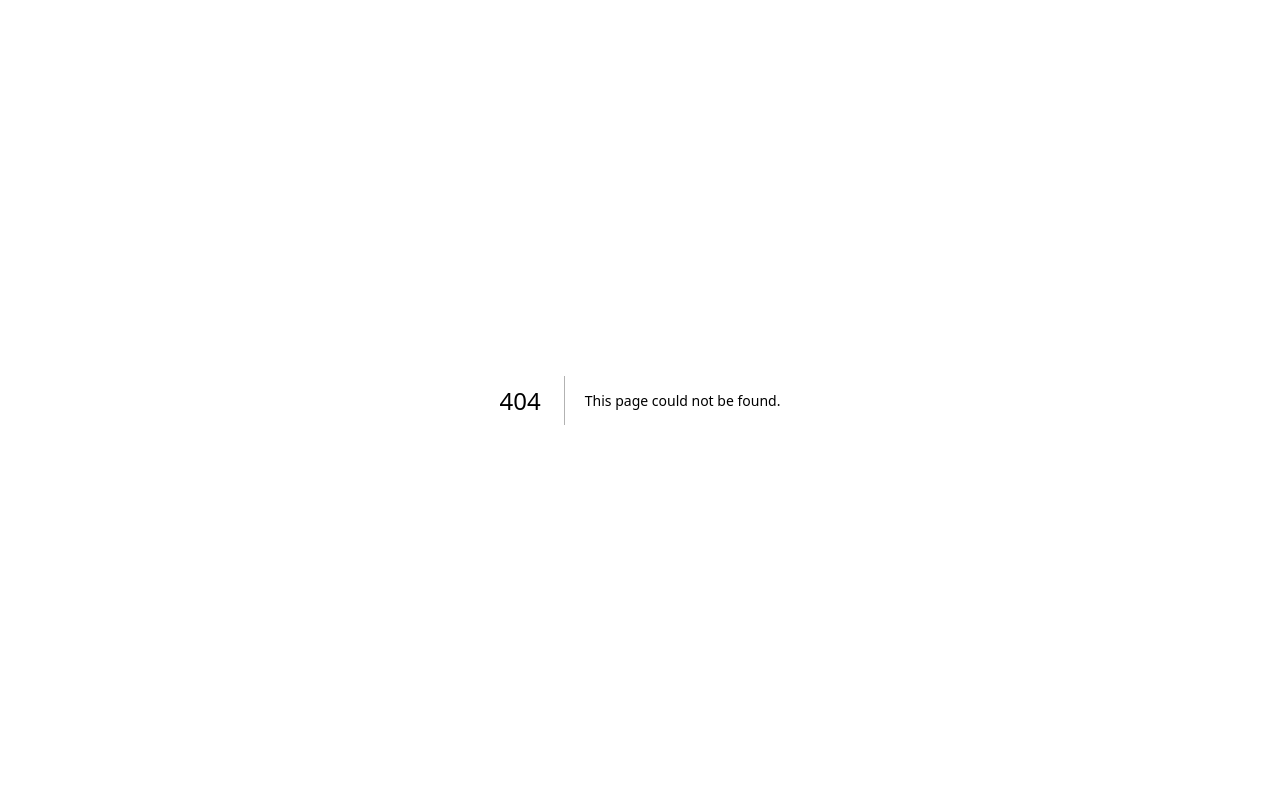
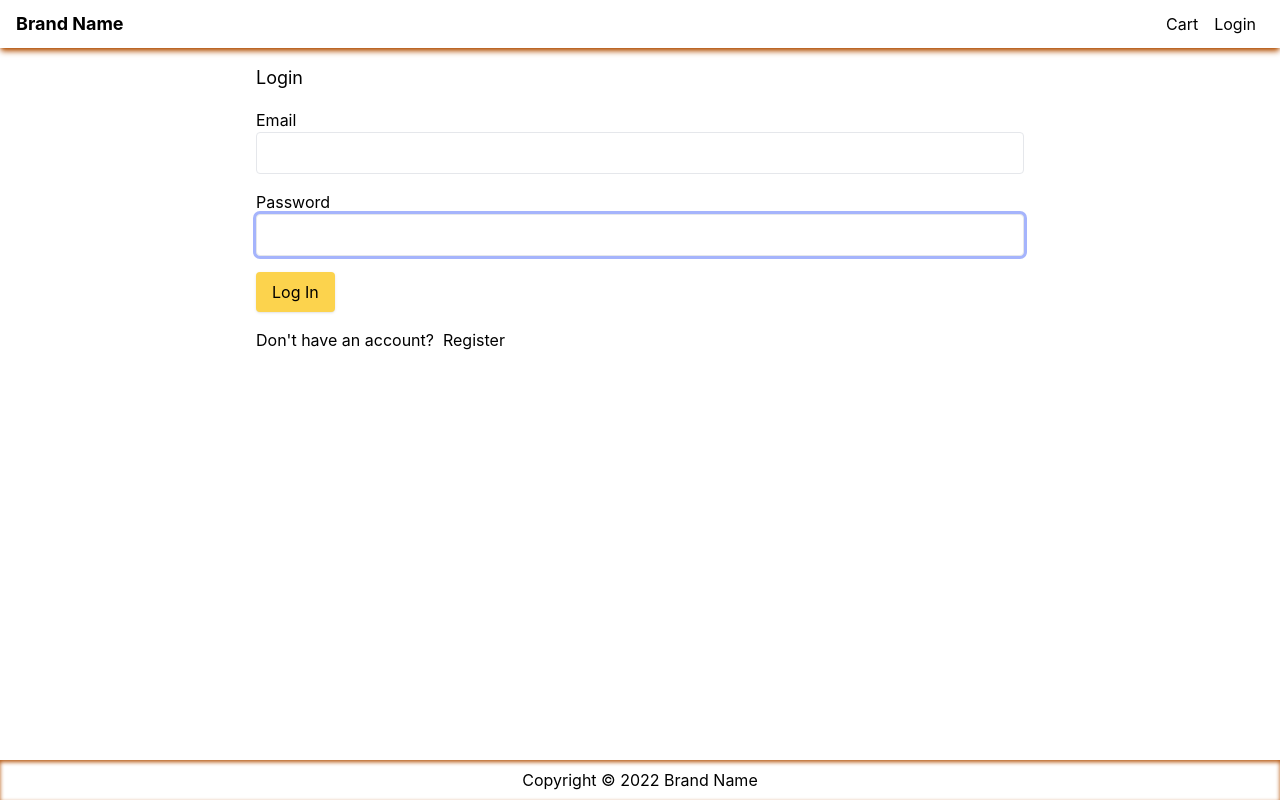
Before and after one commit to OlegSolomatin/Example-shop, a Next.js app: page /login in a window 1280 px wide. Before the commit this address had no page. Built offline with nearby package versions, Linux system fonts and the light colour scheme.

Commit message:
add login page and validation form

```diff
--- a/package.json
+++ b/package.json
@@ -16,7 +16,8 @@
     "js-cookie": "^3.0.1",
     "next": "13.0.4",
     "react": "18.2.0",
-    "react-dom": "18.2.0"
+    "react-dom": "18.2.0",
+    "react-hook-form": "^7.39.5"
   },
   "devDependencies": {
     "@tailwindcss/line-clamp": "^0.4.2",
--- /dev/null
+++ b/pages/login.js
@@ -0,0 +1,70 @@
+import React from 'react';
+import Layout from "../components/Layout";
+import Link from "next/link";
+import { useForm } from "react-hook-form"
+
+export default function Login() {
+
+    const {
+        handleSubmit,
+        register,
+        formState: { errors },
+    } = useForm()
+
+    const submitHandler = ({email, password}) => {
+        console.log(email,password)
+    }
+
+    return (
+        <Layout title={'Login'}>
+            <form action="" className={'mx-auto max-w-screen-md'} onSubmit={handleSubmit(submitHandler)}>
+                <h1 className={'mb-4 text-lg'}>Login</h1>
+                <div className={'mb-4'}>
+                    <label htmlFor="email">
+                        Email
+                    </label>
+                    <input type="email"
+                           className="w-full"
+                           id="email"
+                           autoFocus
+                           {...register('email', {
+                               required: 'Please enter your email',
+                               pattern: {
+                                   value: /^[a-zA-Z0-9_,+-]+@[a-zA-Z0-9-]+.[a-zA-Z0-9-,]+$/i,
+                                   message: 'Please enter valid email'
+                               }
+                           })}
+                    />
+                    {errors.email && (
+                        <div className={'text-red-500'}>{errors.email.message}</div>
+                    )}
+                </div>
+                <div className={'mb-4'}>
+                    <label htmlFor="password">
+                        Password
+                    </label>
+                    <input type="password"
+                           className="w-full"
+                           id="password"
+                           autoFocus
+                           {...register('password', {
+                               required: 'Please enter your password',
+                               minLength: { value: 6, message: 'Please enter at least 6 characters'}
+                           })}
+                    />
+                    {errors.password && (
+                        <div className={'text-red-500'}>{errors.password.message}</div>
+                    )}
+                </div>
+                <div className={'mb-4'}>
+                    <button className={'prymaryButton'}>
+                        Log In
+                    </button>
+                </div>
+                <div className="mb-4">Don&apos;t have an account? &nbsp;
+                    <Link href={'/register'}>Register</Link>
+                </div>
+            </form>
+        </Layout>
+    )
+}
--- a/styles/globals.css
+++ b/styles/globals.css
@@ -38,3 +38,7 @@ a {
 .primary-button {
   @apply rounded bg-amber-300 py-2 px-4 shadow outline-none hover:bg-amber-400  active:bg-amber-500;
 }
+
+input, textarea, select {
+  @apply rounded border p-2 outline-none ring-indigo-300 focus:ring;
+}
```
Also changed, not shown: 1 other file (tests, documents, lock files or other folders).
